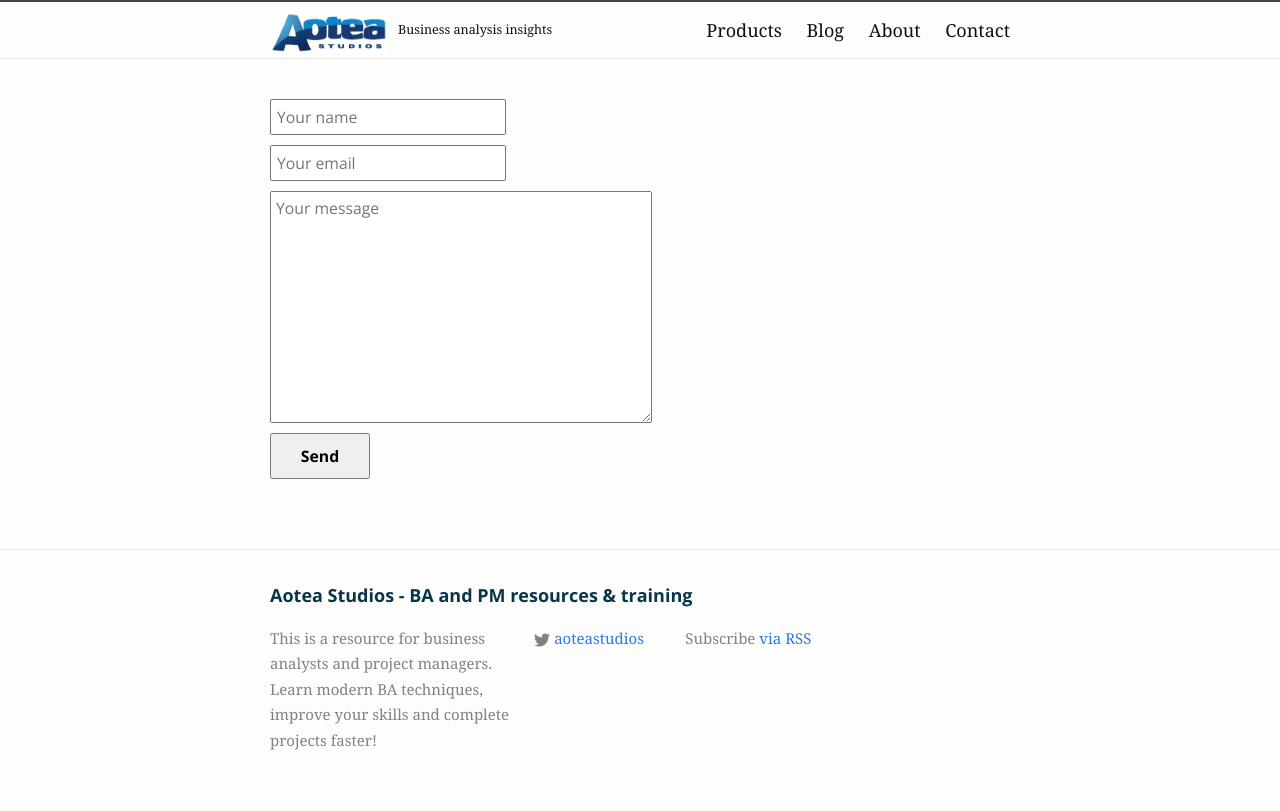
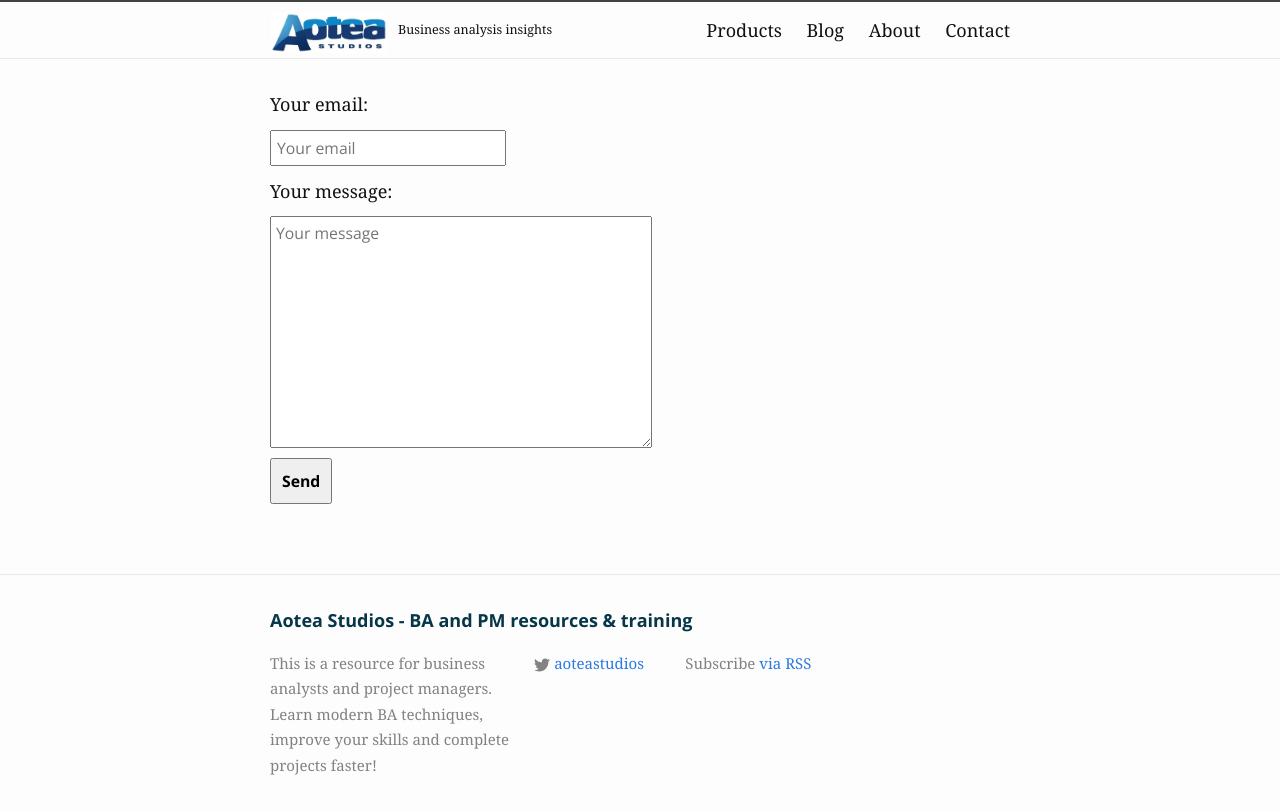
Before and after one commit to alexkorban/aoteastudios.com, a Jekyll site: the page built from 4-contact.md, in a window 1280 px wide. Shown: the top 811 px of the page. Built offline with Jekyll 4.4.1, drawn with Linux system fonts in a browser that asks for light colours; nearby versions of some CDN libraries; some web fonts are replaced; grey boxes are pictures that could not be loaded.

Commit message:
Update 4-contact.md

```diff
--- a/4-contact.md
+++ b/4-contact.md
@@ -6,11 +6,18 @@ tooltip: Questions and comments
 permalink: /contact/
 ---
 
-<form action="https://formspree.io/f/hello@aoteastudios.com" method="POST">
-    <input type="text" name="name" placeholder="Your name" style = "width: 30%">
-    <input type="text" name="_gotcha" style="display:none">
-    <input type="email" name="_replyto" placeholder="Your email" style = "width: 30%">
+<form
+  action="https://formspree.io/f/xovdqyjv"
+  method="POST"
+>
+  <label>
+    Your email:
+    <input type="email" name="email" placeholder="Your email" style = "width: 30%">
+  </label>
+  <label>
+    Your message:
     <textarea name="message" rows="10" placeholder="Your message" style = "width: 50%"></textarea>
-    <button type="submit" style = "width: 100px">Send</button>
-    <input type="hidden" name="_subject" value="Aotea Studios contact" />
+  </label>
+  <!-- your other form fields go here -->
+  <button type="submit">Send</button>
 </form>
```
